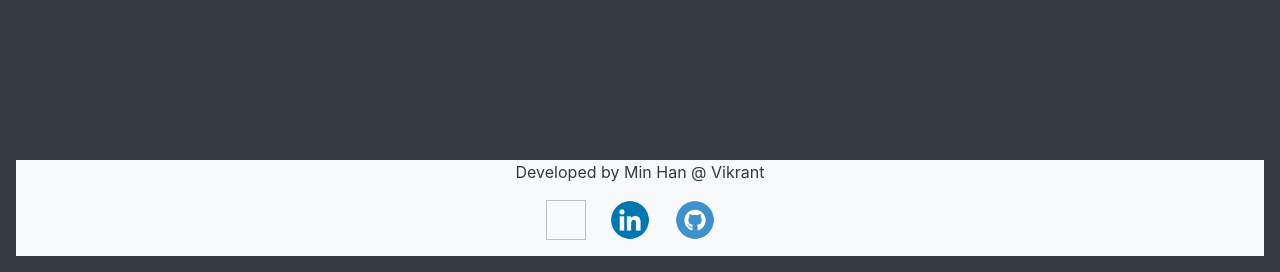
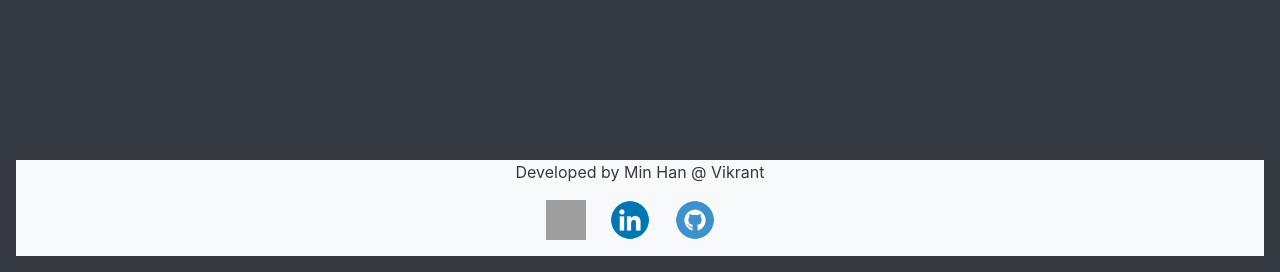
Before and after one commit to VikrantAgrahari/speech_to_text, a Django app: page / in a window 1280 px wide. Shown: the part 652-924 px from the top of the page. Run offline with Django 3.2, Linux system fonts and the light colour scheme; some libraries are stand-ins or nearby versions; grey boxes are pictures that could not be loaded.

Commit message:
new icon

```diff
--- a/voicetext/templates/voicetext/base.html
+++ b/voicetext/templates/voicetext/base.html
@@ -54,7 +54,7 @@
                 <p protected>
                     Developed by Min Han @ Vikrant
                     <div class="socialicons"><span>
-                    <a href="https://www.twitter.com/iamVikrantA"><img href="http://icons.iconarchive.com/icons/ampeross/smooth/512/Twitter-icon.png"></a>
+                    <a href="https://www.twitter.com/iamVikrantA"><img src="https://img.icons8.com/cute-clipart/64/000000/twitter.png"></a>
                     <a href="https://www.linkedin.com/in/vikrant-agrahari-471b95143"><img src="/static/icons/Linkedin.png" ></a></span>
                     <a href="https://github.com/VikrantAgrahari/speech_to_text"><img src="/static/icons/Github.png" ></a></span>
                     </div>
```
